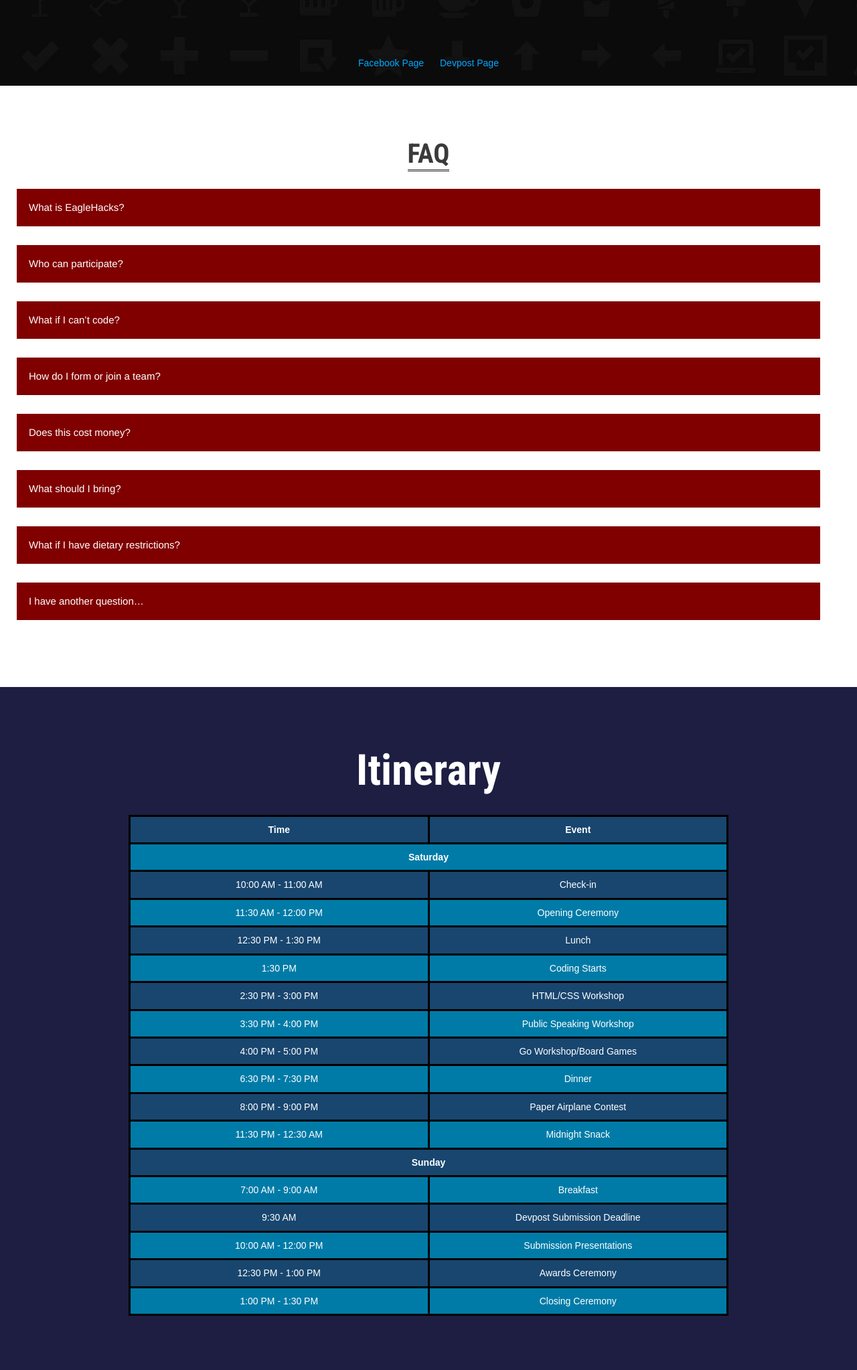
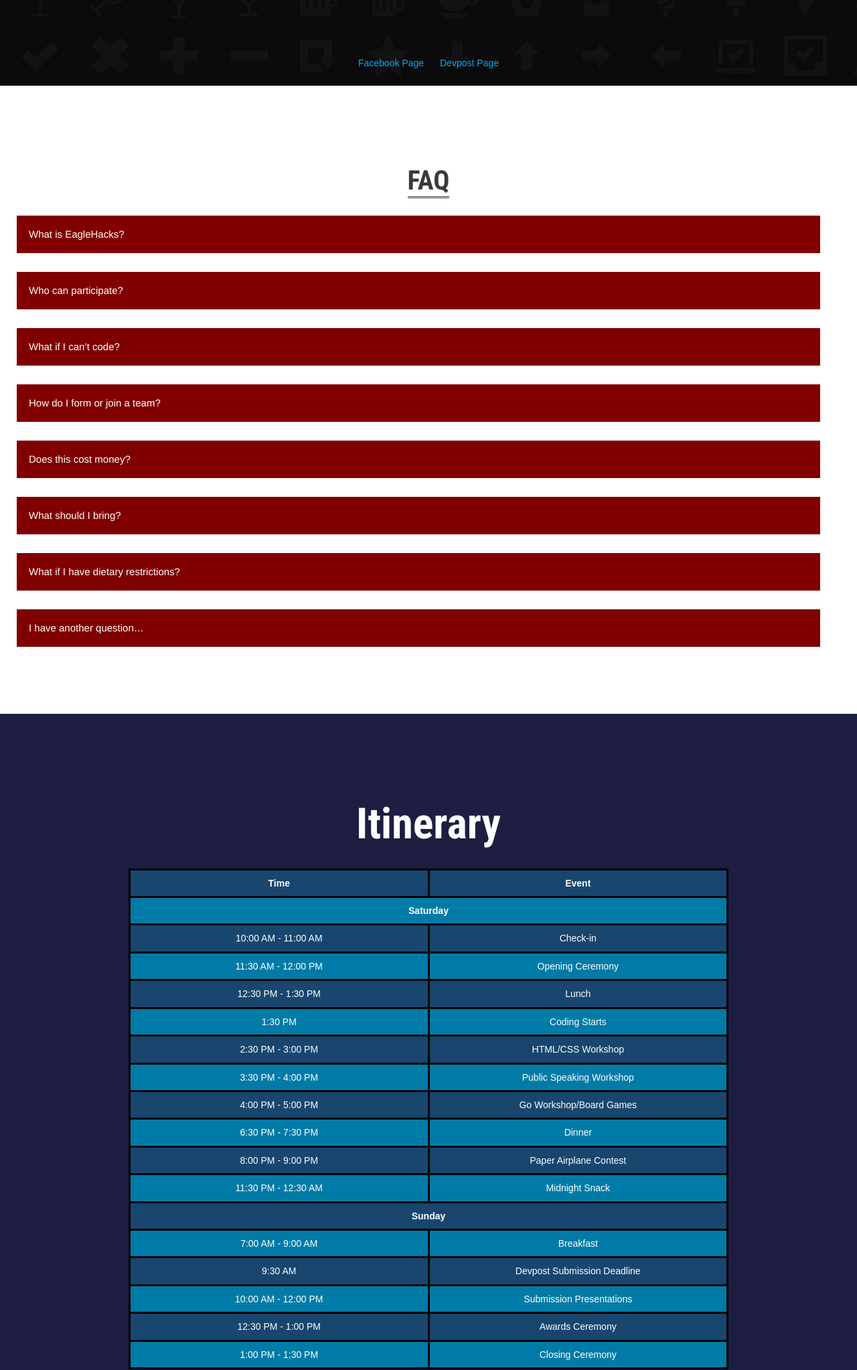
Before and after one commit to Nexumi/EageHacks, a plain HTML site: page index.html in a window 1280 px wide. Shown: the part 500-2546 px from the top of the page at 67% size. Drawn offline with Linux system fonts and the light colour scheme.

Commit message:
Add files via upload

```diff
--- a/assets/css/style.css
+++ b/assets/css/style.css
@@ -1398,7 +1398,7 @@ section#itinerary {
 	width:100%;
 	height:auto;
 	margin:0;
-	padding:80px 0 120px 0;
+	padding:120px 0 120px 0;
 	/* padding:240px 0 120px; */
 }
 
@@ -1455,7 +1455,7 @@ section#itinerary h2  {
 	margin-top: -100px;
 }
 section#faq {
-	padding-top: 80px;
+	padding-top: 120px;
 }
 .second {
 	margin-left: 60px;
```
